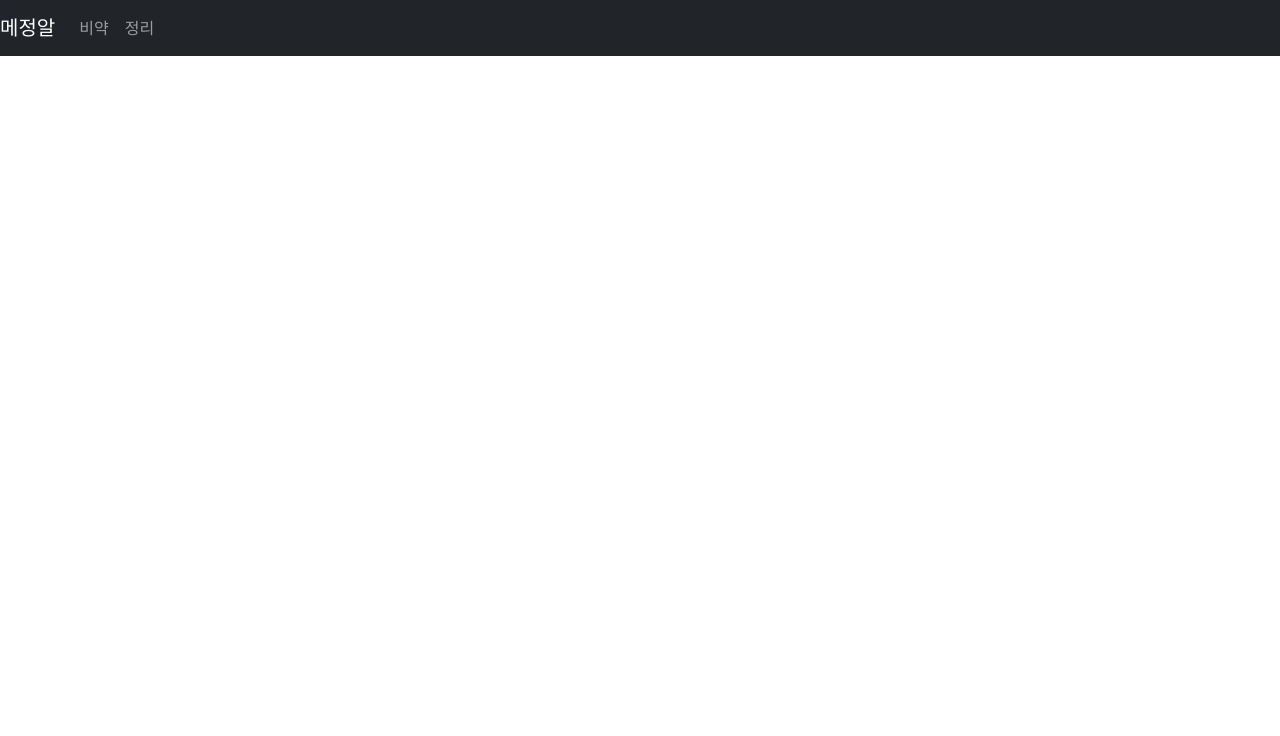
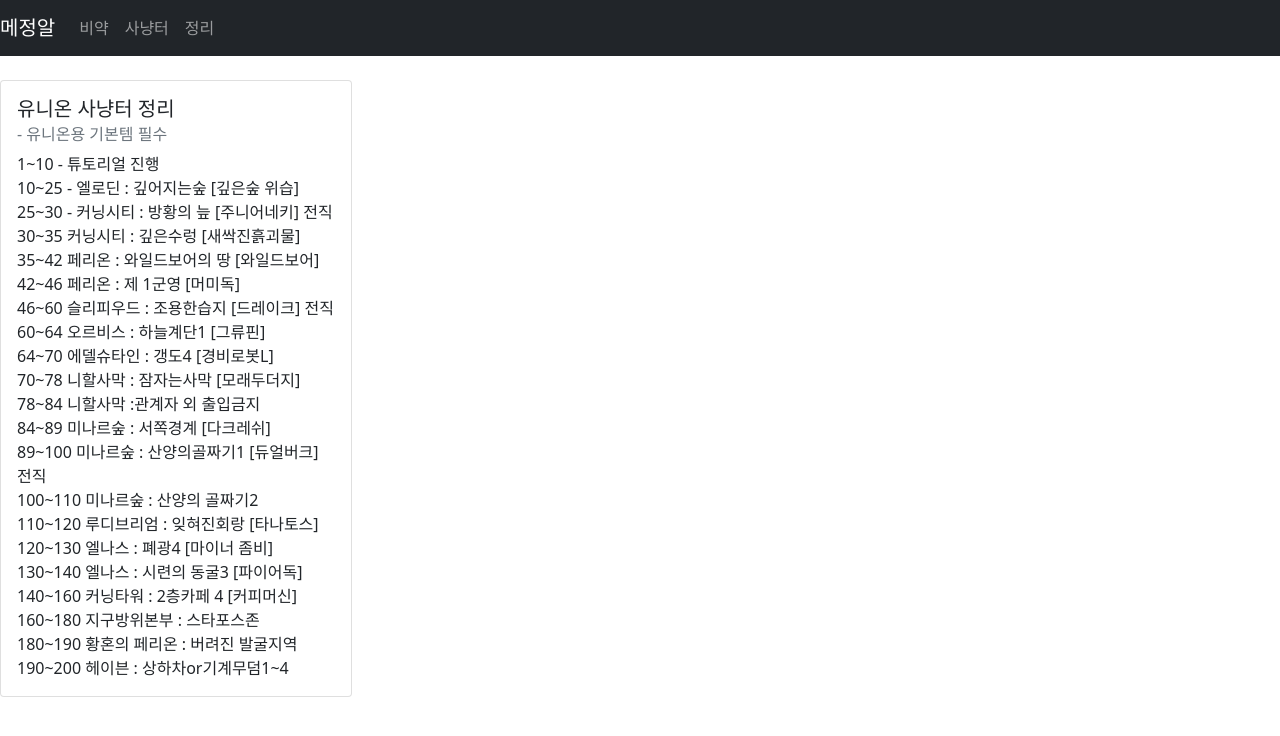
Before and after one commit to lms0806/MapleStroy-info, a React (Create React App) app: page /MapleStroy-info/Hunt in a window 1280 px wide. Before the commit this address had no page. Shown: the top 736 px of the page. Built offline with nearby package versions, Linux system fonts and the light colour scheme; the HTML template or start-up script is replaced by a standard one.

Commit message:
사냥터

```diff
--- a/src/App.js
+++ b/src/App.js
@@ -5,6 +5,7 @@ import Home from "./page/Home";
 import Header from "./components/Header";
 import Info from "./page/Info";
 import Potion from "./page/Potion";
+import Hunt from "./page/Hunt";
 
 function App() {
   return (
@@ -14,6 +15,7 @@ function App() {
         <Route exact path="/MapleStroy-info" element={<Home />} />
         <Route exact path="/MapleStroy-info/Info" element={<Info />} />
         <Route exact path="/MapleStroy-info/Potion" element={<Potion />} />
+        <Route exact path="/MapleStroy-info/Hunt" element={<Hunt />} />
       </Routes>
     </div>
   );
--- a/src/components/Header.js
+++ b/src/components/Header.js
@@ -15,6 +15,9 @@ const Header = () => {
             <Link to="/MapleStroy-info/Potion" className="nav-link">
               비약
             </Link>
+            <Link to="/MapleStroy-info/Hunt" className="nav-link">
+              사냥터
+            </Link>
             <Link to="/MapleStroy-info/Info" className="nav-link">
               정리
             </Link>
--- /dev/null
+++ b/src/page/Hunt.js
@@ -0,0 +1,62 @@
+import React from "react";
+import { Card } from "react-bootstrap";
+
+const Hunt = () => {
+  return (
+    <div>
+      <Card style={{ width: "22rem" }}>
+        <Card.Body>
+          <Card.Title>유니온 사냥터 정리</Card.Title>
+          <Card.Subtitle className="mb-2 text-muted">
+            - 유니온용 기본템 필수
+          </Card.Subtitle>
+          <Card.Text>
+            1~10 - 튜토리얼 진행
+            <br />
+            10~25 - 엘로딘 : 깊어지는숲 [깊은숲 위습]
+            <br />
+            25~30 - 커닝시티 : 방황의 늪 [주니어네키] 전직
+            <br />
+            30~35 커닝시티 : 깊은수렁 [새싹진흙괴물]
+            <br />
+            35~42 페리온 : 와일드보어의 땅 [와일드보어]
+            <br />
+            42~46 페리온 : 제 1군영 [머미독]
+            <br />
+            46~60 슬리피우드 : 조용한습지 [드레이크] 전직
+            <br />
+            60~64 오르비스 : 하늘계단1 [그류핀]
+            <br />
+            64~70 에델슈타인 : 갱도4 [경비로봇L]
+            <br />
+            70~78 니할사막 : 잠자는사막 [모래두더지]
+            <br />
+            78~84 니할사막 :관계자 외 출입금지
+            <br />
+            84~89 미나르숲 : 서쪽경계 [다크레쉬]
+            <br />
+            89~100 미나르숲 : 산양의골짜기1 [듀얼버크] 전직
+            <br />
+            100~110 미나르숲 : 산양의 골짜기2
+            <br />
+            110~120 루디브리엄 : 잊혀진회랑 [타나토스]
+            <br />
+            120~130 엘나스 : 폐광4 [마이너 좀비]
+            <br />
+            130~140 엘나스 : 시련의 동굴3 [파이어독]
+            <br />
+            140~160 커닝타워 : 2층카페 4 [커피머신]
+            <br />
+            160~180 지구방위본부 : 스타포스존
+            <br />
+            180~190 황혼의 페리온 : 버려진 발굴지역
+            <br />
+            190~200 헤이븐 : 상하차or기계무덤1~4
+          </Card.Text>
+        </Card.Body>
+      </Card>
+    </div>
+  );
+};
+
+export default Hunt;
```
